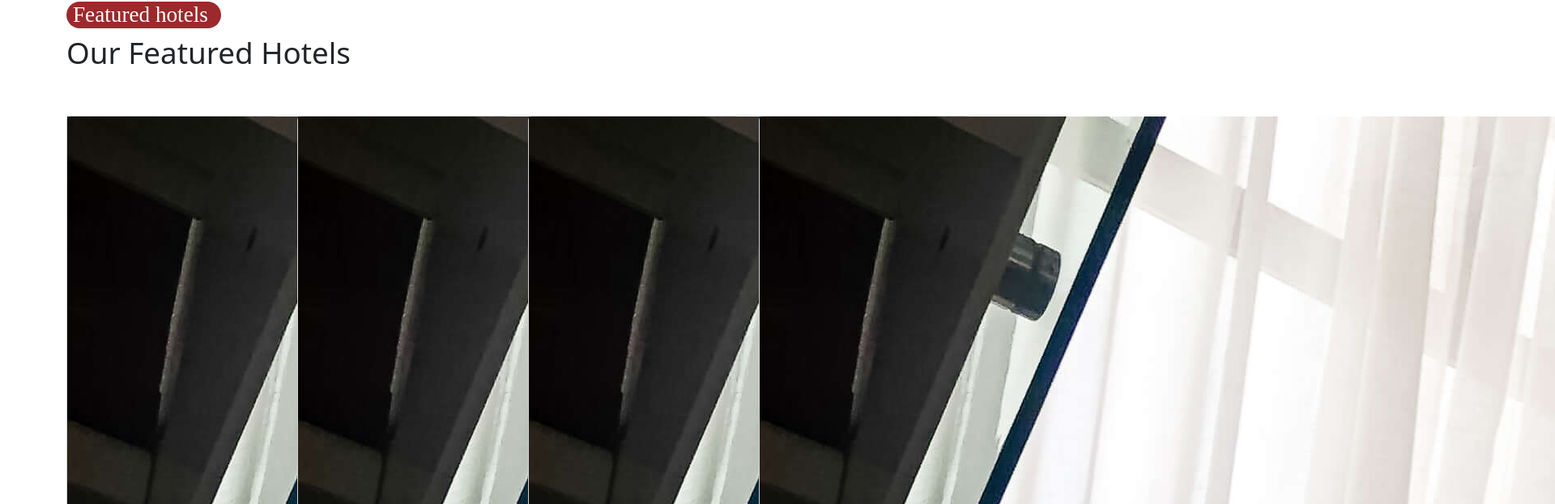
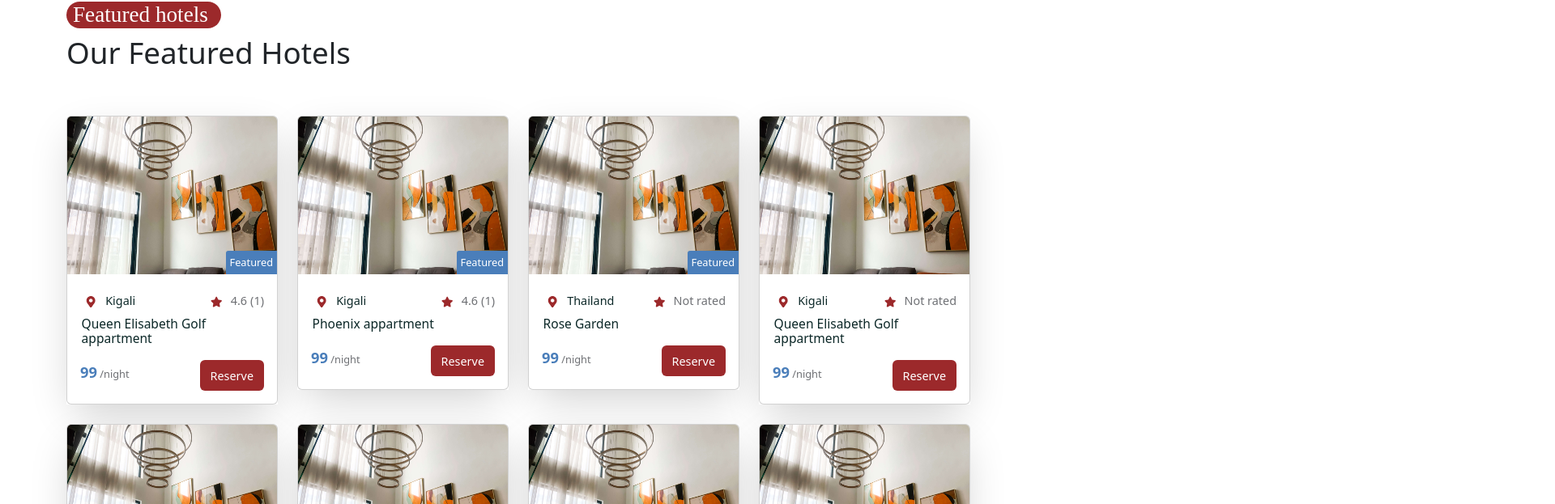
Before and after one commit to EmmaTheDev01/hotelbooking_app, a React (Create React App) app in the folder client/: page /home in a window 1280 px wide. Shown: the part 1113-1736 px from the top of the page at 81% size, 1920 px wide, since content can reach past the window. Built offline with nearby package versions, Linux system fonts and the light colour scheme; a web font is replaced by a local one.

Commit message:
Adding cards on featured propetirs

```diff
--- a/client/src/App.css
+++ b/client/src/App.css
@@ -42,7 +42,7 @@ ul {
 }
 
 .primary__btn {
-  background: var(--secondary-color) !important;
+  background: var(--primary-color) !important;
   border: none !important;
   border-radius: 50px !important;
   padding: 0.4rem 1.5rem !important;
--- a/client/src/assets/data/hotels.js
+++ b/client/src/assets/data/hotels.js
@@ -44,12 +44,7 @@ import hotel1 from "../images/1.jpg";
     price: 99,
     maxGroupSize: 8,
     desc: "this is the description",
-    reviews: [
-      {
-        name: "jhon doe",
-        rating: 4.6,
-      },
-    ],
+    reviews: [ ],
     avgRating: 4.1,
     photo: hotel1,
     featured: true,
@@ -62,15 +57,10 @@ import hotel1 from "../images/1.jpg";
     price: 99,
     maxGroupSize: 10,
     desc: "this is the description",
-    reviews: [
-      {
-        name: "jhon doe",
-        rating: 4.6,
-      },
-    ],
+    reviews: [],
     avgRating: 4.5,
     photo: hotel1,
-    featured: true,
+    featured: false,
   },
   {
     id: "02",
@@ -88,7 +78,7 @@ import hotel1 from "../images/1.jpg";
     ],
     avgRating: 4.5,
     photo: hotel1,
-    featured: true,
+    featured: false,
   },
   {
     id: "03",
@@ -124,7 +114,7 @@ import hotel1 from "../images/1.jpg";
     ],
     avgRating: 4.5,
     photo: hotel1,
-    featured: true,
+    featured: false,
   },
   {
     id: "02",
@@ -142,7 +132,7 @@ import hotel1 from "../images/1.jpg";
     ],
     avgRating: 4.5,
     photo: hotel1,
-    featured: true,
+    featured: false,
   },
 
 ];
--- a/client/src/components/Header/header.css
+++ b/client/src/components/Header/header.css
@@ -22,7 +22,7 @@
     color: inherit;
  }
  .nav__item a.active__link{
-    color: var(--secondary-color);
+    color: var(--primary-color);
  }
  .mobile__menu{
     font-size: 1.3rem;
--- a/client/src/shared/HotelCard.jsx
+++ b/client/src/shared/HotelCard.jsx
@@ -1,23 +1,47 @@
 import React from 'react'
 import { Card, CardBody } from 'reactstrap'
 import { Link } from 'react-router-dom'
-import { FaMapMarkerAlt } from 'react-icons/fa'
-const HotelCard = ({hotel}) => {
-    const {id, title, photo, city, featured, avgRating, reviews, price} = hotel
+import { FaMapMarkerAlt, FaStar } from 'react-icons/fa'
+import './properties.css'
+import calculateAvgRating from '../utils/avgRating'
+
+const HotelCard = ({ hotel }) => {
+    const { id, title, photo, city, featured, reviews, price } = hotel
+
+    const { totalRating, avgRating } = calculateAvgRating(reviews)
+
+
+
     return (
         <div className='property-card'>
             <Card>
                 <div className='property-img'>
                     <img src={photo} alt='PropertyImage' />
+                    {featured && <span>Featured</span>}
                 </div>
-        </Card>
                 <CardBody>
                     <div className='card-top d-flex align-items-center justify-content-between'>
-                <span className='hotel-location d-flex align-items-center gap-1'>
-                    <FaMapMarkerAlt/>{city}
+                        <span className='property-location d-flex align-items-center gap-1'>
+                            <span className='icon'><FaMapMarkerAlt /></span>{city}
+                        </span>
+                        <span className='property-rating d-flex align-items-center gap-1'>
+                            <span className='icon'><FaStar /></span>{avgRating === 0 ? null : avgRating}
+                            {totalRating === 0 ? 'Not rated' : <span>({reviews.length})</span>}
                         </span>
                     </div>
+                    <h5 className='property-title'>
+                        <Link to={`/hotels/${id}`}>{title}</Link>
+                    </h5>
+                    <div className='card-bottom d-flex align-items-center justify-content-between mt-3'>
+                        <h5>{price}<span> /night</span></h5>
+
+                        <button className='btn reserve-btn'>
+                            <Link to={`/hotels/${id}`}>Reserve</Link>
+                        </button>
+                    </div>
                 </CardBody>
+            </Card>
+
         </div>
     )
 }
--- a/client/src/shared/properties.css
+++ b/client/src/shared/properties.css
@@ -0,0 +1,75 @@
+.property-img img{
+    width: 100%;
+    border-radius: 5px 5px 0px 0px;
+
+}
+.property-img{
+    position: relative;
+}
+.property-img span{
+    position: absolute;
+    bottom: 0;
+    right: 0;
+    width: max-content;
+    height: max-content;
+    z-index: 10;
+    background: var(--secondary-color);
+    color: white;
+    font-size: 1.4ch;
+    font-weight: 500;
+    padding: 0.3rem 0.3rem;
+    border-radius: 3px 0 0 0;
+}
+.property-card{
+    border: none !important;
+    box-shadow: rgba(0, 0, 0, 0.2) 0px 18px 50px -10px;
+
+}
+.card-top span .icon{
+    padding: 0.4rem;
+    color: var(--primary-color);
+}
+.property-rating{
+
+    font-size: .9rem;
+    color: var(--text-color);
+}
+.property-location{
+    color: var(--heading-color);
+    font-weight: 500;
+    font-size: .9rem;
+}
+.property-title{
+    font-size: 1.7ch;
+    padding: 0.1rem;
+    text-decoration: none;
+}
+.property-title a{
+    text-decoration: none;
+    color: var(--heading-color);
+    transition: .3s;
+}
+.property-title a:hover{
+    color: var(--secondary-color);
+}
+.card-bottom h5{
+    color: var(--secondary-color);
+    font-size: 2ch;
+    font-weight: 700;
+}
+.card-bottom h5 span{
+    color: var(--secondary-color);
+    font-size: .8rem;
+    font-weight: 500;
+    color: var(--text-color);
+}
+.reserve-btn{
+    background-color: var(--primary-color) !important;
+    cursor: pointer;
+    padding: 0.2rem 0.5rem;
+}
+.reserve-btn a{
+    text-decoration: none;
+    color: #fff;
+    font-size: 0.9rem;
+}
--- a/client/src/styles/home.css
+++ b/client/src/styles/home.css
@@ -28,7 +28,7 @@
     width: 100%;
     height: 350px;
     border-radius: 20px;
-    border: 1px solid var(--secondary-color);
+    border: 1px solid var(--primary-color);
     object-fit: cover;
 }
 .hero__content{
--- /dev/null
+++ b/client/src/utils/avgRating.js
@@ -0,0 +1,18 @@
+
+
+const calculateAvgRating = reviews => {
+
+    const totalRating = reviews?.reduce((acc, item) => acc + item.rating, 0)
+    const avgRating =
+        totalRating === 0
+            ? ''
+            : totalRating == 1
+            ? totalRating
+            : (totalRating / reviews?.length).toFixed(1);
+
+    return {
+        totalRating,
+        avgRating
+    }
+}
+export default calculateAvgRating;
```
Also changed, not shown: client/src/pages/Home.jsx (line endings or trailing spaces). Lines whose indentation alone changed are shown as unchanged.
